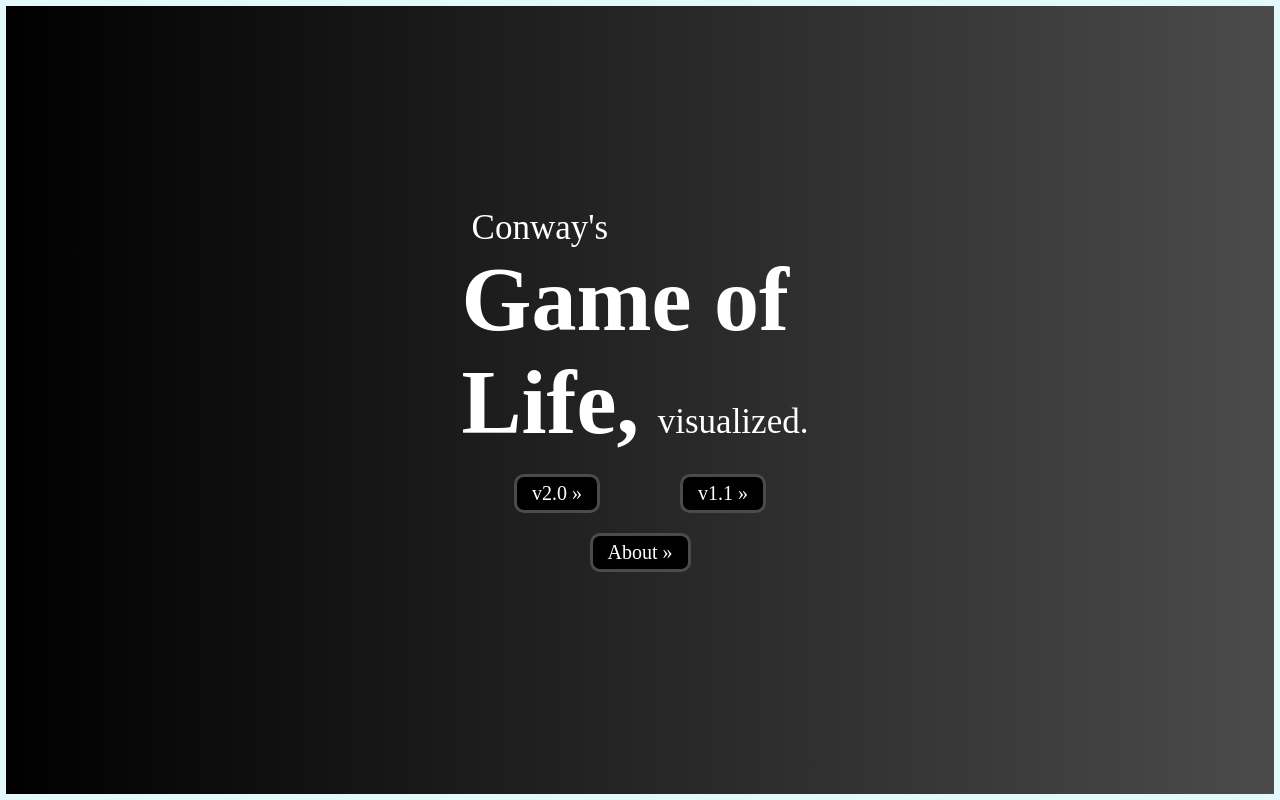
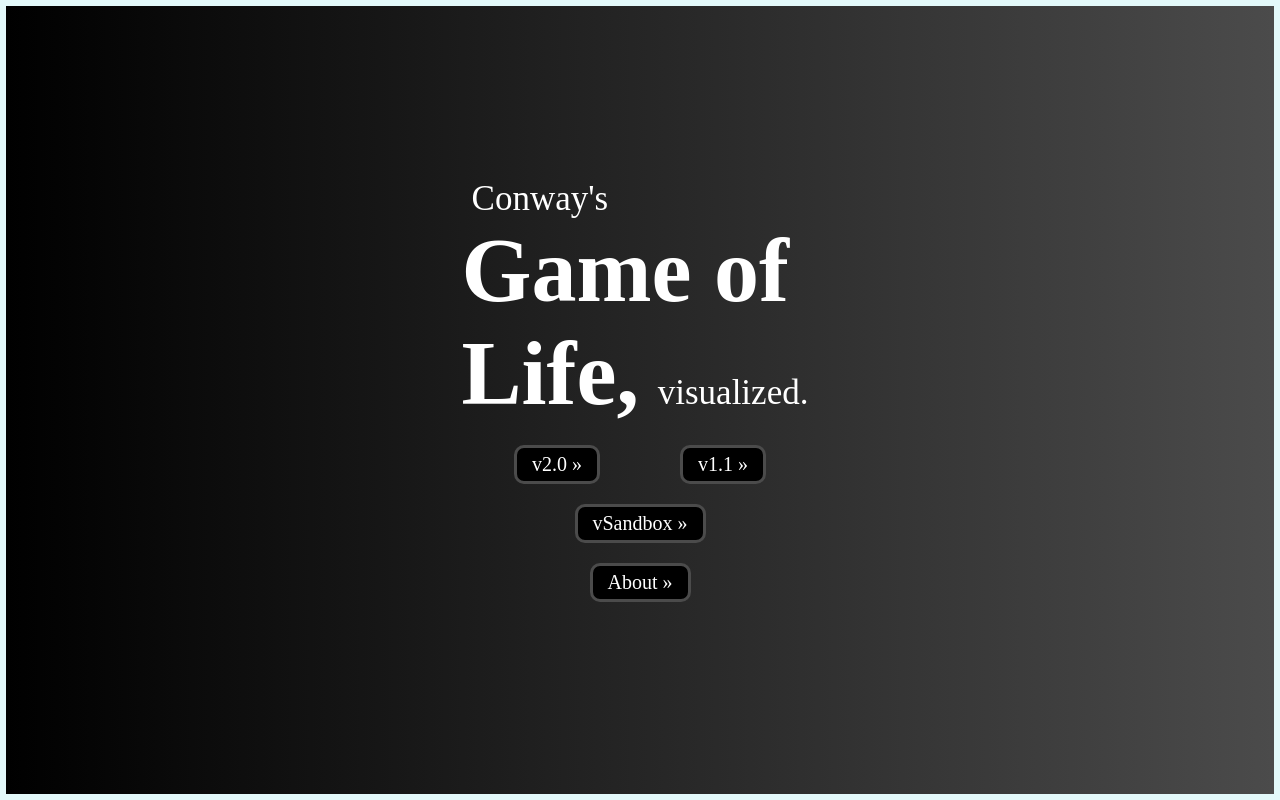
Before and after one commit to ad3p/game-of-life, a plain HTML site: page index.html in a window 1280 px wide. Drawn offline with Linux system fonts and the light colour scheme; a web font is replaced by a local one.

Commit message:
added sandbox link

```diff
--- a/index.html
+++ b/index.html
@@ -27,13 +27,19 @@
 
             </div>
             <div id="footButtons">
+
                 <span id="foot-sub">
-                    <a href="versions/v02.html"><button class="navButton">v2.0 &#187;</button></a>
-                    <a href="versions/v01-1.html"><button class="navButton">v1.1 &#187;</button></a>
+
+                    <a href="versions/v02.html"><button class="navButton">v2.0&nbsp;&#187;</button></a>
+                    <a href="versions/v01-1.html"><button class="navButton">v1.1&nbsp;&#187;</button></a>
 
                 </span>
                 <span id="foot-sub">
-                    <a href="about.html"><button class="navButton">About &#187;</button></a>
+                    <a href="versions/vSandbox.html"><button class="navButton">vSandbox&nbsp;&#187;</button></a>
+                </span>
+                <span id="foot-sub">
+
+                    <a href="about.html"><button class="navButton">About&nbsp;&#187;</button></a>
 
                 </span>
 
```
